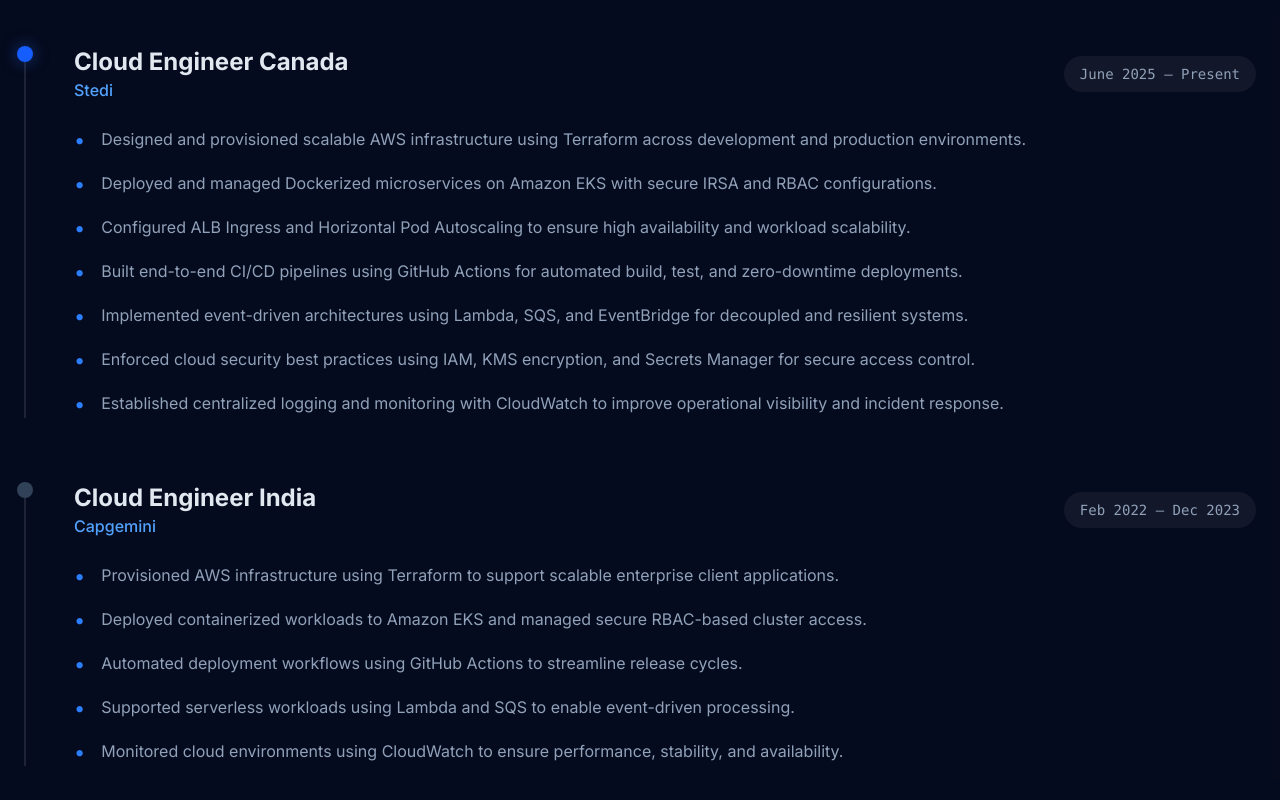
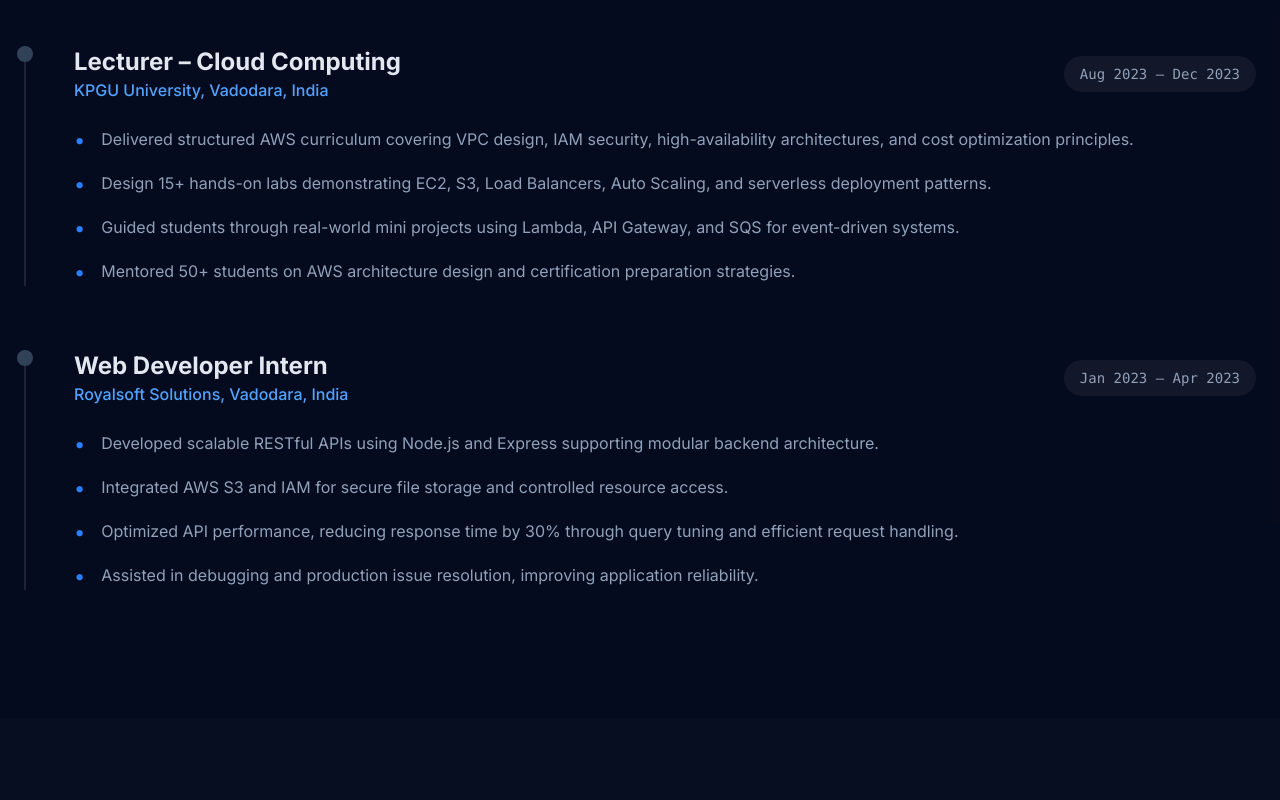
Before and after one commit to Rishi-Cs-ms/rishimajmudar.me, a React (Vite) app: page / in a window 1280 px wide. Shown: the part 1000-1800 px from the top of the page. Built offline with nearby package versions, Linux system fonts and the light colour scheme.

Commit message:
changes in the resume and ui

```diff
--- a/src/App.jsx
+++ b/src/App.jsx
@@ -146,7 +146,7 @@
           </span>
         </h1>
         <p className="text-xl text-slate-400 font-light leading-relaxed max-w-xl mb-10">
-          AWS Certified Cloud Engineer with nearly 3 years of experience designing and deploying scalable, highly available infrastructure on AWS. Experienced in Terraform-based infrastructure as code, Amazon EKS deployments, and CI/CD automation.
+          AWS Certified Solutions Architect with a Master of Engineering in Software Engineering and hands-on experience designing secure, scalable, and highly available cloud architectures on AWS. Skilled in Infrastructure as Code (Terraform), Amazon EKS, serverless computing, and cloud security best practices.
         </p>
         <div className="flex flex-col sm:flex-row items-center gap-4 justify-center md:justify-start">
           <a href="#projects" className="px-8 py-4 bg-white text-slate-950 rounded-2xl font-bold hover:scale-105 transition-all flex items-center gap-2 group">
@@ -182,15 +182,15 @@
 const Education = () => {
   const education = [
     {
-      degree: "Master of Engineering (MEng) in Software Engineering",
+      degree: "Master of Engineering in Software Engineering",
       institution: "Carleton University, Ottawa, Canada",
-      period: "2025",
+      period: "2023 – 2025",
       icon: <Award className="text-blue-400" />
     },
     {
       degree: "Bachelor of Engineering in Computer Science",
-      institution: "Gujarat Technological University (GTU), Gujarat, India",
-      period: "2023",
+      institution: "Gujarat Technological University, Gujarat, India",
+      period: "2019 – 2023",
       icon: <Code2 className="text-indigo-400" />
     }
   ];
@@ -299,24 +299,24 @@
 const Skills = () => {
   const categories = [
     {
-      title: 'Cloud & Security',
+      title: 'AWS Core & Architecture',
       icon: <Cloud />,
-      skills: ['EC2', 'VPC', 'IAM', 'S3', 'RDS', 'Lambda', 'API Gateway', 'CloudFront', 'Route53', 'WAF', 'EKS', 'Auto Scaling', 'CloudWatch', 'KMS', 'Secrets Manager', 'SQS', 'SNS', 'EventBridge', 'ECR']
+      skills: ['EC2', 'VPC', 'IAM', 'S3', 'RDS', 'Route53', 'CloudFront', 'WAF', 'EKS', 'ALB', 'Auto Scaling', 'Multi-AZ High Availability', 'Three-tier', 'Microservices', 'Event-driven']
     },
     {
       title: 'Infrastructure & Containers',
       icon: <Server />,
-      skills: ['Terraform (Modules/Backend)', 'Docker', 'Kubernetes', 'Amazon EKS', 'Helm (basic)', 'HPA', 'RBAC', 'ALB Ingress']
+      skills: ['Terraform (Modular)', 'Remote State (S3 + DynamoDB)', 'Docker', 'Amazon EKS', 'HPA', 'RBAC', 'ALB Ingress', 'ECR', 'StatefulSets', 'IRSA']
     },
     {
-      title: 'CI/CD & Monitoring',
-      icon: <Terminal />,
-      skills: ['GitHub Actions', 'Pipeline Automation', 'Bash', 'CloudWatch', 'IAM Least Privilege', 'KMS Encryption', 'Cognito']
+      title: 'Serverless, AI & Security',
+      icon: <Zap />,
+      skills: ['Lambda', 'API Gateway', 'SQS', 'SNS', 'AWS Textract', 'Amazon Bedrock', 'Cognito/JWT', 'Secrets Manager', 'WAF Managed Rules', 'OAC', 'CloudWatch']
     },
     {
-      title: 'Development',
-      icon: <Code2 />,
-      skills: ['Python (Boto3)', 'Node.js (Express)', 'REST APIs', 'JavaScript', 'Git', 'Agile/Scrum', 'JIRA']
+      title: 'CI/CD & Development',
+      icon: <Terminal />,
+      skills: ['GitHub Actions', 'OIDC', 'Bash', 'Linux', 'Git', 'Python', 'Node.js', 'REST APIs']
     },
   ];
 
@@ -359,38 +359,38 @@
 const Projects = () => {
   const list = [
     {
-      title: "AI Document Parser",
-      subtitle: "Serverless Architecture",
-      tech: "AWS Lambda · API Gateway · Bedrock · Cognito · DynamoDB · CloudFront · S3",
-      desc: "Production-ready serverless architecture built on AWS for AI-powered document processing. Designed using S3, Lambda, Bedrock, SQS, and DynamoDB with IAM least-privilege security and Cognito authentication.",
+      title: "AI Document Parser (Nexus)",
+      subtitle: "Serverless, Bedrock, Textract",
+      tech: "Lambda · S3 triggers · DynamoDB (GSI) · SQS · API Gateway · Textract · Bedrock · Cognito (OAuth 2.0 PKCE)",
+      desc: "Designed event-driven serverless architecture using S3 triggers and SQS, reducing idle compute costs. Integrated AWS Textract for OCR and Amazon Bedrock for AI-based structured data extraction. Implemented OAuth 2.0 PKCE with Cognito and JWT authorization.",
       icon: <Server className="text-emerald-400" />,
       github: "https://github.com/Rishi-Cs-ms/ai-doc-parser",
       live: "https://ai-doc-parser.rishimajmudar.me/"
     },
     {
-      title: "Three-Tier Architecture",
-      subtitle: "Production-Grade Infrastructure",
-      tech: "Terraform · EC2 ASG · ALB · RDS Multi-AZ · GitHub Actions",
-      desc: "Infrastucture as Code for a highly available web application. Features include cost-aware design, secure VPC networking, and automated CI/CD.",
+      title: "Production-Grade Three-Tier AWS Architecture",
+      subtitle: "Terraform, OIDC, Multi-AZ",
+      tech: "Terraform · Multi-AZ VPC · NAT Gateway · ALB · RDS · GitHub Actions · OIDC · Secrets Manager",
+      desc: "Provisioned highly available multi-AZ infrastructure using modular Terraform, reducing manual deployment effort by 70%. Implemented CI/CD using GitHub Actions with OIDC for keyless authentication and secured database credentials via Secrets Manager.",
       icon: <Zap className="text-amber-400" />,
       github: "https://github.com/Rishi-Cs-ms/aws-three-tier-architecture",
     },
     {
-      title: "Microservices Booking App",
-      subtitle: "EKS + DevOps",
-      tech: "Amazon EKS · Kubernetes Ingress · HPA · Docker · Terraform",
-      desc: "Containerized microservices deployed on EKS. Optimized for scaling with HPA and managed using Terraform and GitHub Actions.",
-      icon: <MapPin className="text-rose-400" />,
-      github: "https://github.com/Rishi-Cs-ms/microservice-architecture-aws-eks"
-    },
-    {
-      title: "Cloud Portfolio",
-      subtitle: "Secure Static Hosting + IaC",
-      tech: "S3 · CloudFront · AWS WAF · Terraform · GitHub Actions",
-      desc: "My personal portfolio hosted securely on AWS. Automated deployment pipeline and WAF protection for enhanced security.",
+      title: "Cloud Portfolio Infrastructure",
+      subtitle: "Infrastructure as Code",
+      tech: "S3 (Private) · CloudFront (OAC) · Route53 · ACM · AWS WAF · Terraform · GitHub OIDC",
+      desc: "Architected secure static hosting using private S3 with OAC and CloudFront. Implemented rate limiting and OWASP-based WAF protections maturing security posture. Engineered Terraform remote backend with S3 state storage and DynamoDB locking.",
       icon: <ChevronRight className="text-blue-400" />,
       github: "https://github.com/Rishi-Cs-ms/rishimajmudar.me",
       live: "https://portfolio.rishimajmudar.me/"
+    },
+    {
+      title: "Microservices Platform – Amazon EKS",
+      subtitle: "EKS, Docker, HPA, StatefulSets",
+      tech: "Amazon EKS · Managed Node Groups · ECR · HPA · MongoDB StatefulSets · ALB Ingress · IRSA",
+      desc: "Deployed containerized microservices to Amazon EKS enabling scalable container orchestration. Configured ALB Ingress with path-based routing and HPA for dynamic scaling. Implemented MongoDB StatefulSets with persistent volumes and IRSA for secure IAM integration.",
+      icon: <MapPin className="text-rose-400" />,
+      github: "https://github.com/Rishi-Cs-ms/microservice-architecture-aws-eks"
     }
   ];
 
@@ -447,30 +447,26 @@
 const Experience = () => {
   const experiences = [
     {
-      title: "Cloud Engineer Canada",
-      company: "Stedi",
-      period: "June 2025 – Present",
+      title: "Lecturer – Cloud Computing",
+      company: "KPGU University, Vadodara, India",
+      period: "Aug 2023 – Dec 2023",
       points: [
-        "Designed and provisioned scalable AWS infrastructure using Terraform across development and production environments.",
-        "Deployed and managed Dockerized microservices on Amazon EKS with secure IRSA and RBAC configurations.",
-        "Configured ALB Ingress and Horizontal Pod Autoscaling to ensure high availability and workload scalability.",
-        "Built end-to-end CI/CD pipelines using GitHub Actions for automated build, test, and zero-downtime deployments.",
-        "Implemented event-driven architectures using Lambda, SQS, and EventBridge for decoupled and resilient systems.",
-        "Enforced cloud security best practices using IAM, KMS encryption, and Secrets Manager for secure access control.",
-        "Established centralized logging and monitoring with CloudWatch to improve operational visibility and incident response."
+        "Delivered structured AWS curriculum covering VPC design, IAM security, high-availability architectures, and cost optimization principles.",
+        "Design 15+ hands-on labs demonstrating EC2, S3, Load Balancers, Auto Scaling, and serverless deployment patterns.",
+        "Guided students through real-world mini projects using Lambda, API Gateway, and SQS for event-driven systems.",
+        "Mentored 50+ students on AWS architecture design and certification preparation strategies."
       ],
-      current: true
+      current: false
     },
     {
-      title: "Cloud Engineer India",
-      company: "Capgemini",
-      period: "Feb 2022 – Dec 2023",
+      title: "Web Developer Intern",
+      company: "Royalsoft Solutions, Vadodara, India",
+      period: "Jan 2023 – Apr 2023",
       points: [
-        "Provisioned AWS infrastructure using Terraform to support scalable enterprise client applications.",
-        "Deployed containerized workloads to Amazon EKS and managed secure RBAC-based cluster access.",
-        "Automated deployment workflows using GitHub Actions to streamline release cycles.",
-        "Supported serverless workloads using Lambda and SQS to enable event-driven processing.",
-        "Monitored cloud environments using CloudWatch to ensure performance, stability, and availability."
+        "Developed scalable RESTful APIs using Node.js and Express supporting modular backend architecture.",
+        "Integrated AWS S3 and IAM for secure file storage and controlled resource access.",
+        "Optimized API performance, reducing response time by 30% through query tuning and efficient request handling.",
+        "Assisted in debugging and production issue resolution, improving application reliability."
       ],
       current: false
     }
@@ -536,7 +532,7 @@
                 </div>
                 <div>
                   <p className="text-xs font-bold text-slate-500 uppercase tracking-widest mb-1">Location</p>
-                  <p className="text-xl font-medium">Ottawa, Canada</p>
+                  <p className="text-xl font-medium">Ottawa, ON, Canada</p>
                 </div>
               </div>
             </div>
```
Also changed, not shown: 1 other file (tests, documents, lock files or other folders).
